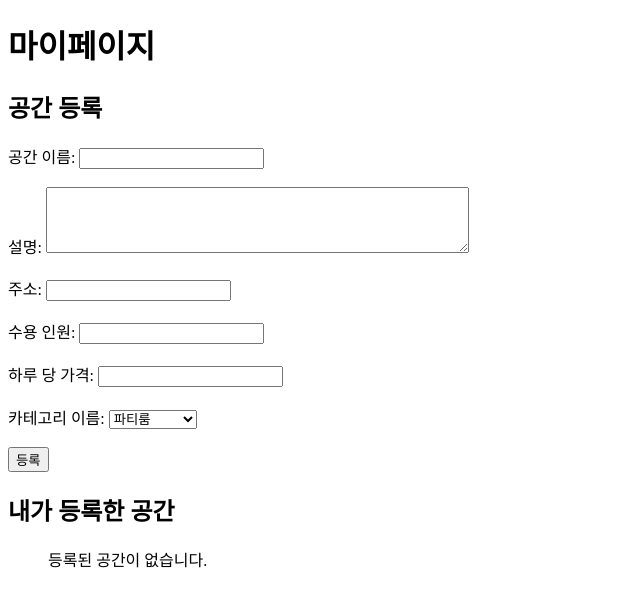
After one commit to jeongui31/Space-Rental-Platform, a Django app: page /home/space_reg/ in a window 1280 px wide. The commit adds this page. Shown: the top 607 px of the page, without its empty margins (0-640 px from the left). Run offline with Django 5.2, Linux system fonts and the light colour scheme; the visitor is signed in with stand-in values (Sample User, id 1); parts of the project's set-up code (start-up, migrations or seed data) failed here and were passed over.

Commit message:
홈-마이페이지-공간등록 구현

```diff
--- /dev/null
+++ b/back/space_rental/home/templates/space_reg.html
@@ -0,0 +1,81 @@
+<!DOCTYPE html>
+<html lang="ko">
+  <head>
+    <meta charset="UTF-8" />
+    <meta name="viewport" content="width=device-width, initial-scale=1.0" />
+    <title>마이페이지</title>
+  </head>
+  <body>
+    <h1>마이페이지</h1>
+
+    <h2>공간 등록</h2>
+    <form method="post">
+      {% csrf_token %}
+      <label for="space_name">공간 이름:</label>
+      <input
+        type="text"
+        id="space_name"
+        name="space_name"
+        required
+      /><br /><br />
+
+      <label for="description">설명:</label>
+      <textarea
+        id="description"
+        name="description"
+        rows="4"
+        cols="50"
+      ></textarea
+      ><br /><br />
+
+      <label for="address">주소:</label>
+      <input type="text" id="address" name="address" required /><br /><br />
+
+      <label for="capacity">수용 인원:</label>
+      <input
+        type="number"
+        id="capacity"
+        name="capacity"
+        min="0"
+        required
+      /><br /><br />
+
+      <label for="price_per_date">하루 당 가격:</label>
+      <input
+        type="number"
+        id="price_per_date"
+        name="price_per_date"
+        min="0"
+        required
+      /><br /><br />
+
+      <label for="category_name">카테고리 이름:</label>
+      <select id="category_name" name="category_name" required>
+        <option value="파티룸">파티룸</option>
+        <option value="팝업 스토어">팝업 스토어</option>
+        <option value="촬영 공간">촬영 공간</option>
+        <option value="공유오피스">공유오피스</option></select
+      ><br /><br />
+
+      <button type="submit">등록</button>
+    </form>
+
+    <h2>내가 등록한 공간</h2>
+    <ul>
+      {% for space in spaces %}
+      <li>
+        <strong>{{ space.space_name }}</strong><br />
+        설명: {{ space.description|default:"없음" }}<br />
+        주소: {{ space.address }}<br />
+        수용 인원: {{ space.capacity }}명<br />
+        하루 당 가격: {{ space.price_per_date }}원<br />
+        카테고리: {{ space.category.category_name|default:"없음" }}<br />
+        등록일: {{ space.space_created_at|date:"Y-m-d H:i" }}<br />
+      </li>
+      <hr />
+      {% empty %}
+      <p>등록된 공간이 없습니다.</p>
+      {% endfor %}
+    </ul>
+  </body>
+</html>
--- a/back/space_rental/home/urls.py
+++ b/back/space_rental/home/urls.py
@@ -3,5 +3,6 @@ from . import views
 
 urlpatterns = [
      path('', views.home, name="home"),
-     path('my_page/', views.my_page, name="my_page")
+     path('my_page/', views.my_page, name="my_page"),
+     path('space_reg/', views.space_reg, name="space_reg")
 ]
--- a/back/space_rental/home/views.py
+++ b/back/space_rental/home/views.py
@@ -10,6 +10,10 @@ def home(request):
 
 @login_required
 def my_page(request):
+    return render(request, 'my_page.html')
+
+@login_required
+def space_reg(request):
     if request.method == 'POST':
         # 폼 데이터 가져오기
         space_name = request.POST.get('space_name')
@@ -36,7 +40,7 @@ def my_page(request):
         )
         space.save()
 
-        return redirect('my_page')  # 등록 후 마이페이지로 리디렉션
+        return redirect('space_reg')  # 등록 후 마이페이지로 리디렉션
 
     # GET 요청: 로그인한 사용자가 등록한 공간 가져오기
     auth_user = request.user
@@ -46,4 +50,4 @@ def my_page(request):
     except CustomUser.DoesNotExist:
         spaces = []
 
-    return render(request, 'my_page.html', {'spaces': spaces})
+    return render(request, 'space_reg.html', {'spaces': spaces})
```
Also changed, not shown: back/space_rental/home/templates/my_page.html (+9 -70 lines).
